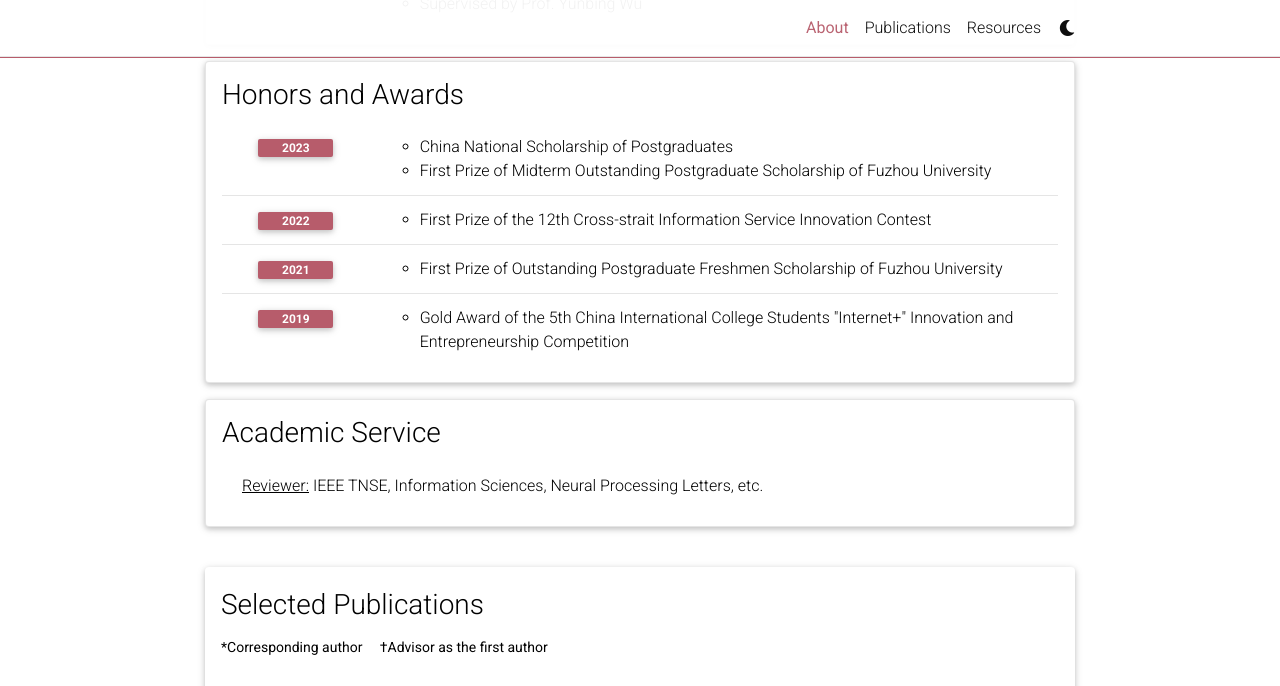
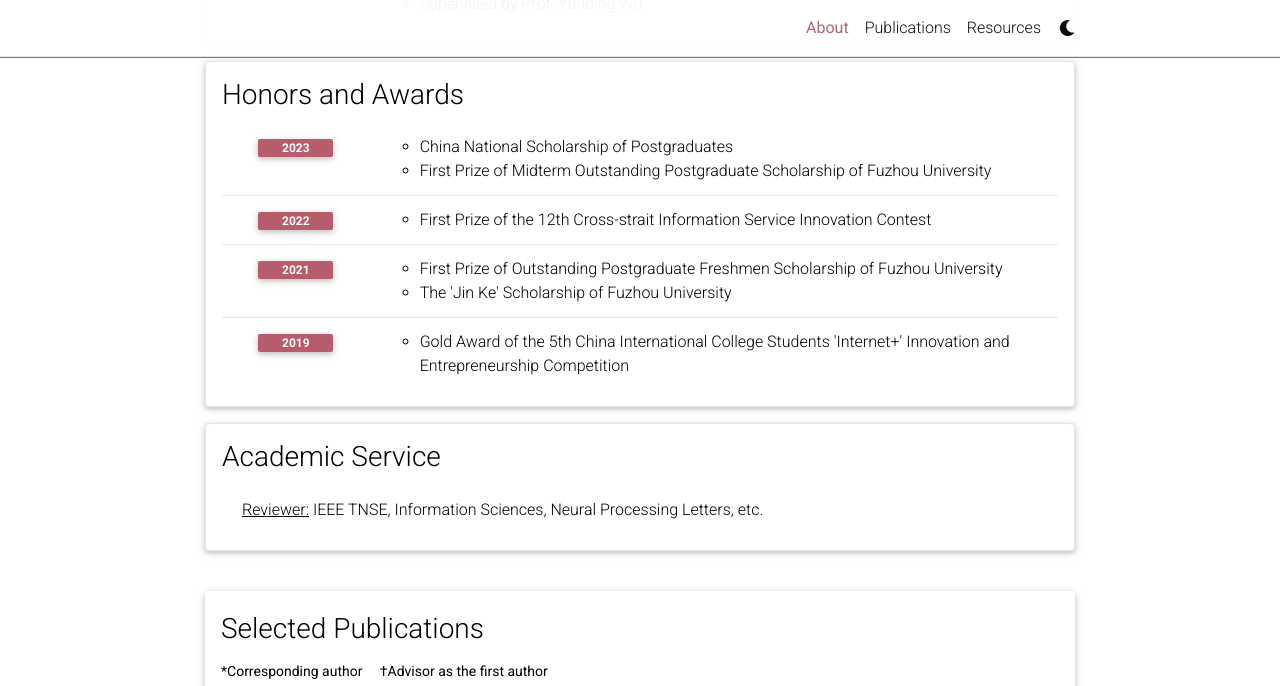
Before and after one commit to huangsuj/huangsuj.github.io, a Jekyll site: the page built from _pages/about.md, in a window 1280 px wide and 900 px high, scrolled down 1326 px, cut to the strip 0-686 px from the top of the window. Built offline with Jekyll 4.4.1, drawn with Linux system fonts in a browser that asks for light colours; full-size pictures stand in for the smaller copies a plugin makes; emoji names are drawn with the system emoji font; comment, search, counter and statistics services are not loaded; a style sheet for code colours, icons or effects is not loaded.

Commit message:
Update cvAbout.yml

```diff
--- a/_data/cvAbout.yml
+++ b/_data/cvAbout.yml
@@ -31,9 +31,10 @@
     - year: 2021
       items:
         - First Prize of Outstanding Postgraduate Freshmen Scholarship of Fuzhou University
+        - The 'Jin Ke' Scholarship of Fuzhou University
     - year: 2019
       items:
-        - Gold Award of the 5th China International College Students "Internet+" Innovation and Entrepreneurship Competition
+        - Gold Award of the 5th China International College Students 'Internet+' Innovation and Entrepreneurship Competition
 
 - title: Academic Service
   type: list
```
